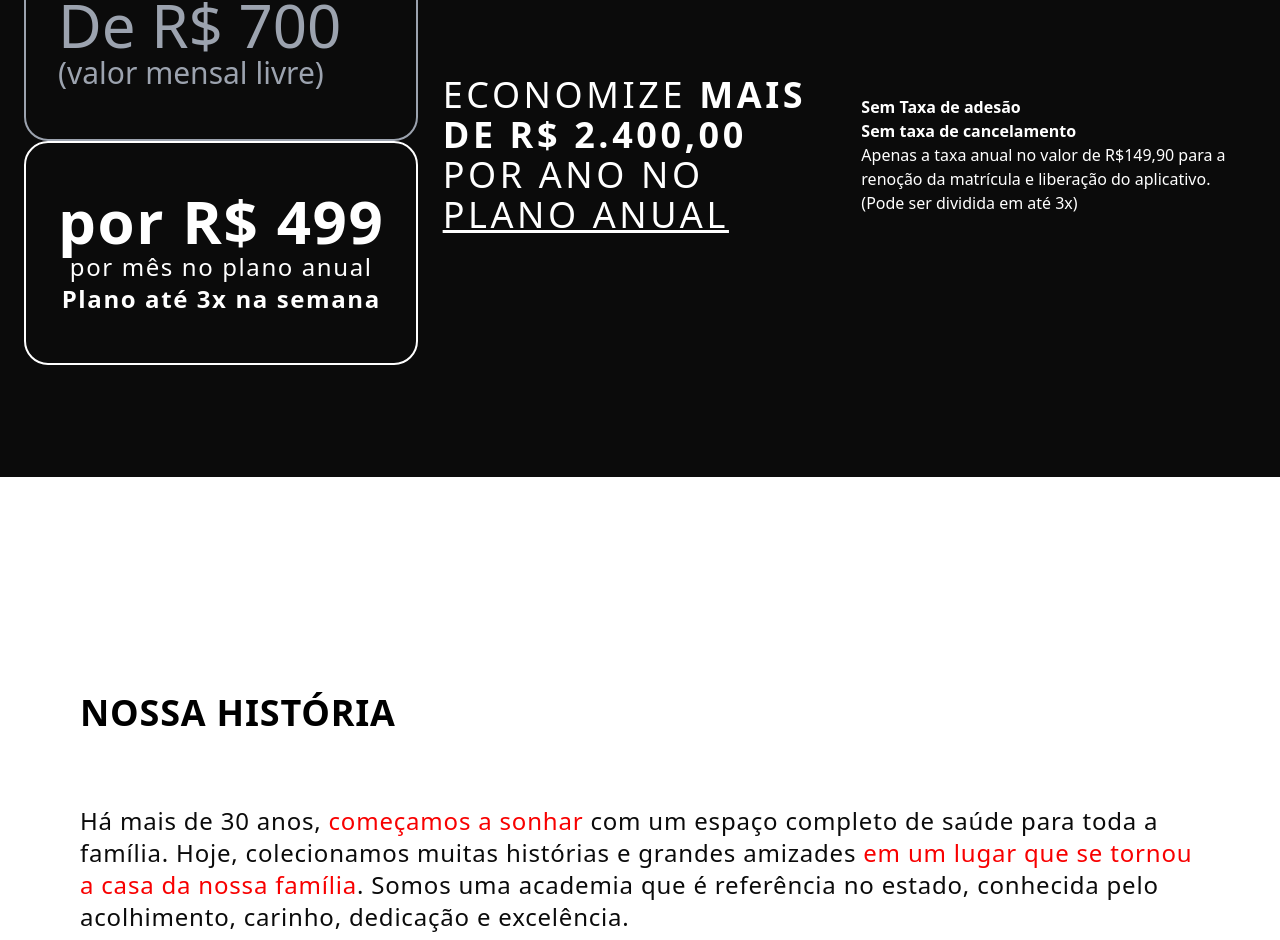
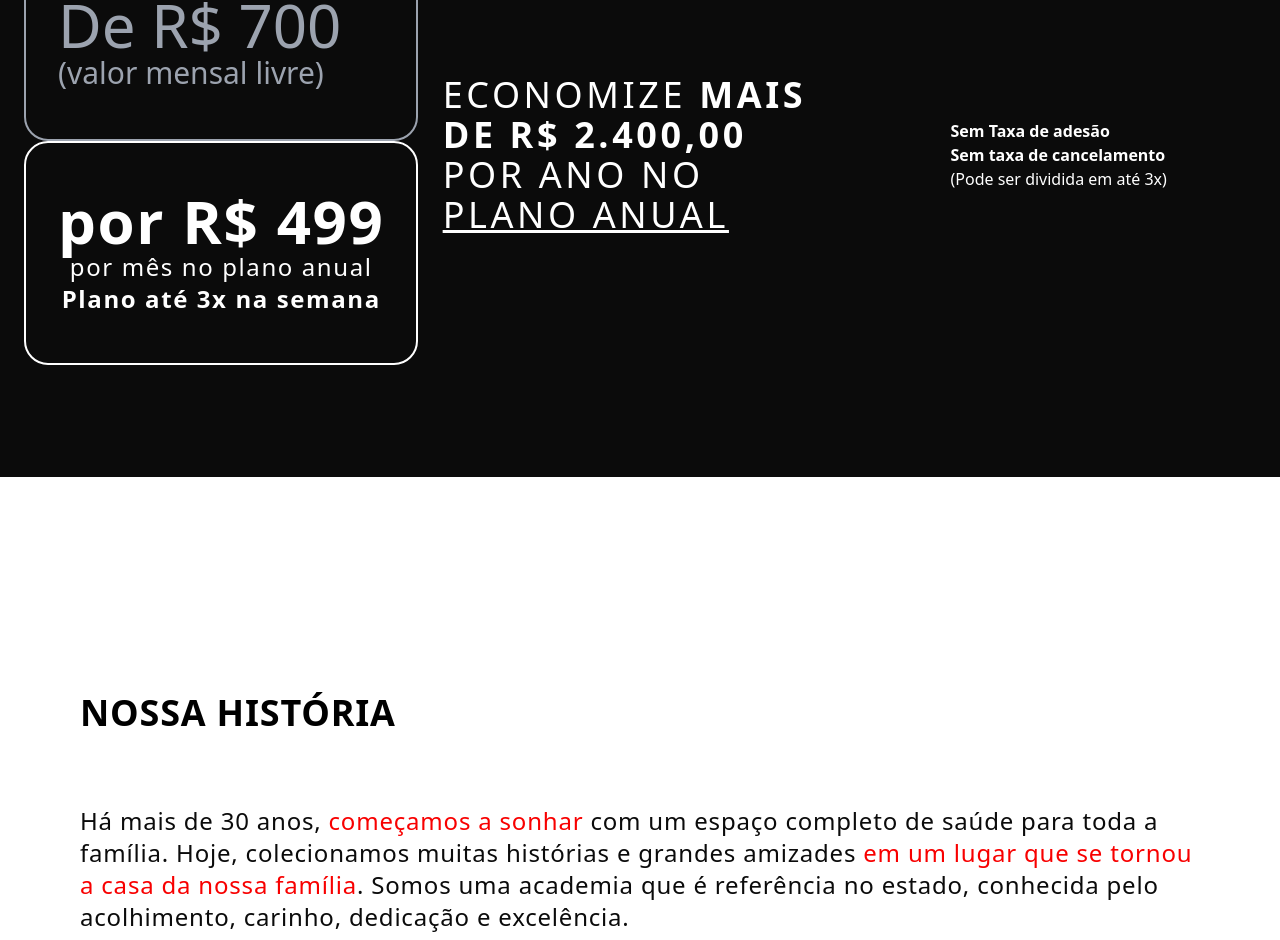
Before and after one commit to TheoOliveira/ciafit-lp, a React (Vite) app: page / in a window 1280 px wide. Shown: the part 4392-5332 px from the top of the page. Built offline with nearby package versions, Linux system fonts and the light colour scheme.

Commit message:
changes: removed taxa

```diff
--- a/src/components/price/Price.tsx
+++ b/src/components/price/Price.tsx
@@ -29,10 +29,6 @@ export default function Price() {
             <div>
               <p className="font-black">Sem Taxa de adesão</p>
               <p className="font-black">Sem taxa de cancelamento</p>
-              <p>
-                Apenas a taxa anual no valor de R$149,90 para a renoção da
-                matrícula e liberação do aplicativo.
-              </p>
               <p>(Pode ser dividida em até 3x)</p>
             </div>
           </div>
```
